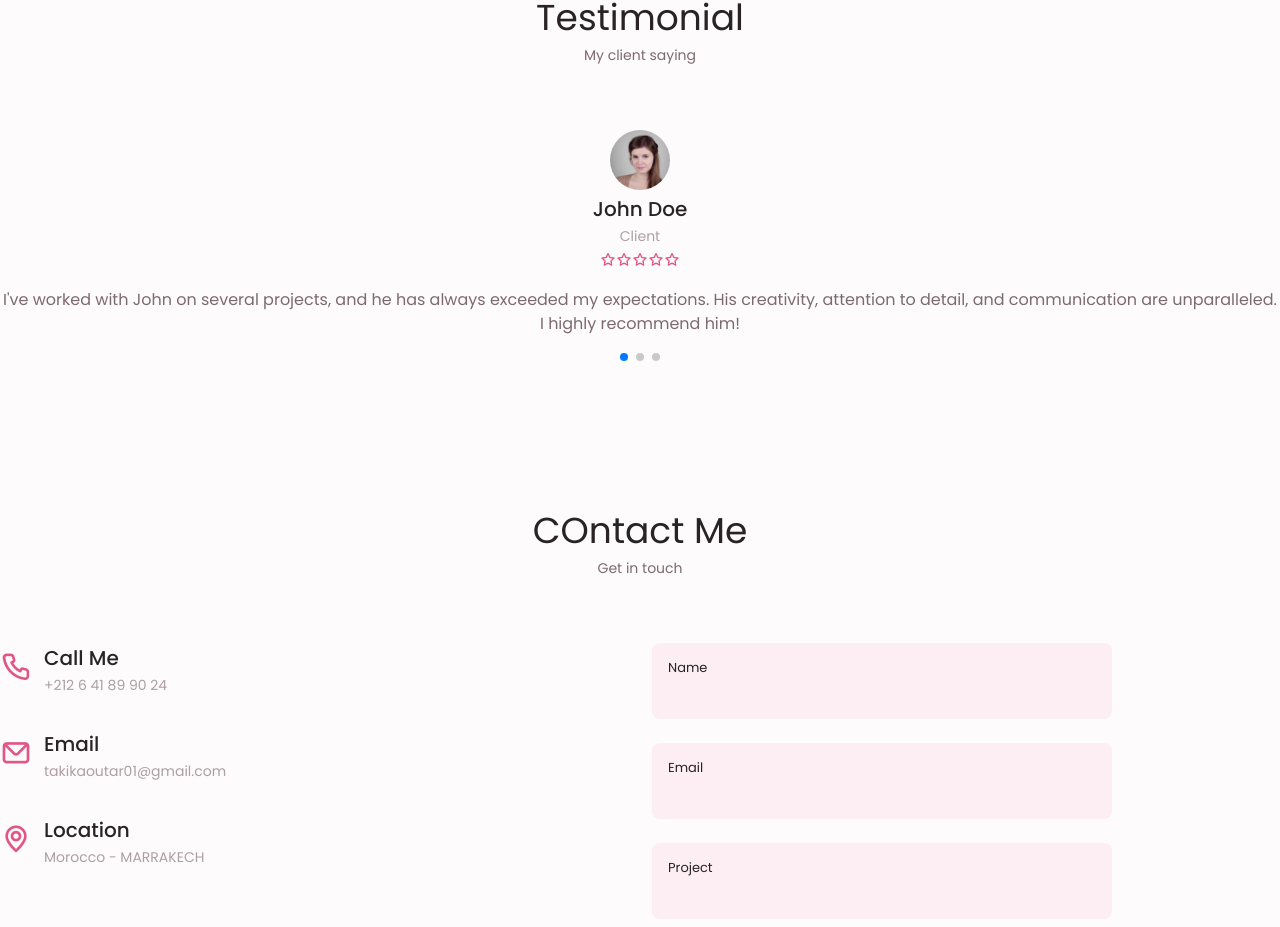
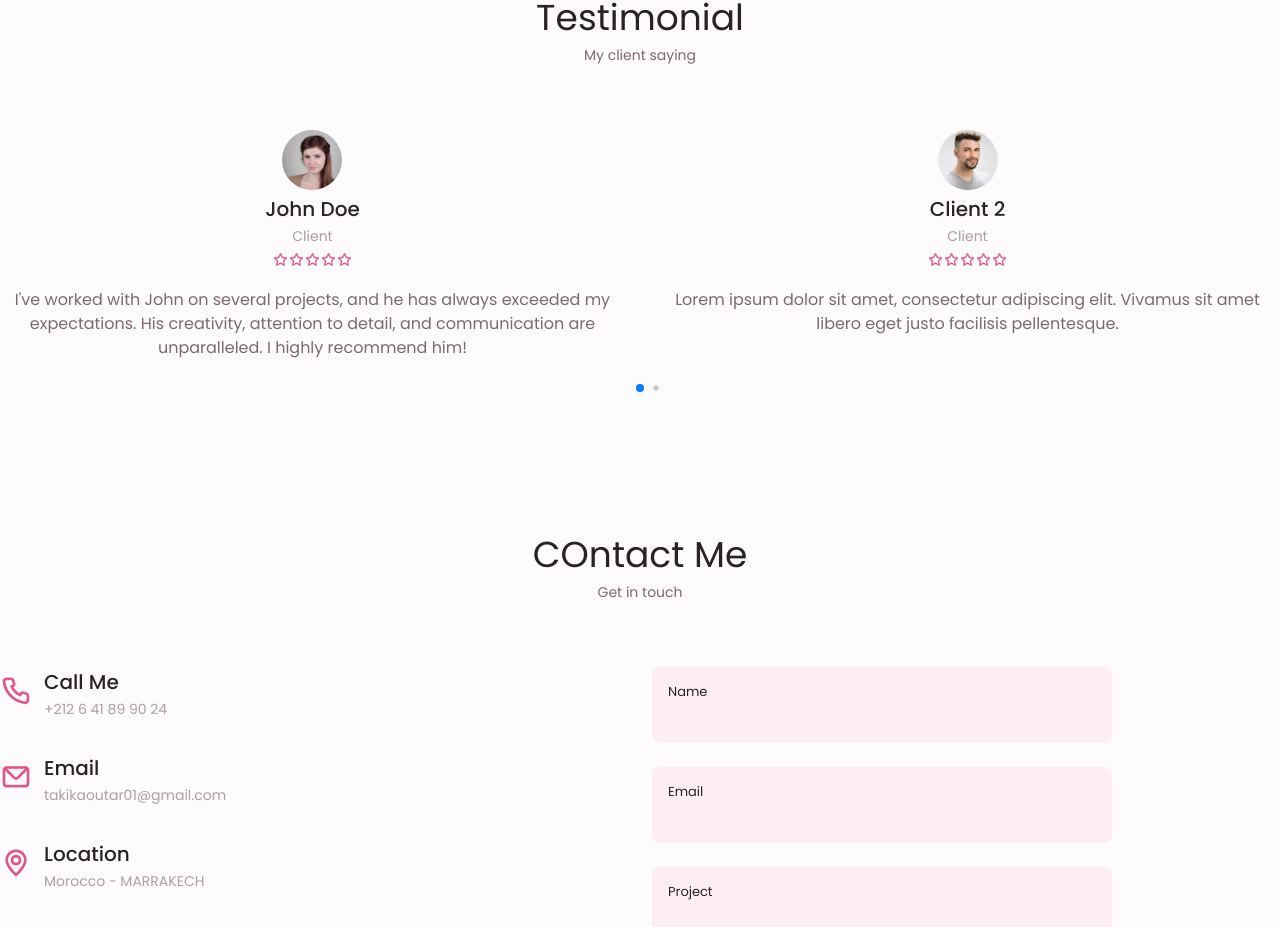
Before and after one commit to Kaoutar-Taki/Portfolio, a React (Vite) app in the folder portfolioReactTsTailwindCss/: page / in a window 1280 px wide. Shown: the part 4156-5083 px from the top of the page. Built offline with nearby package versions, Linux system fonts and the light colour scheme.

Commit message:
Enhance Testimonial component with dynamic rendering and improved Swiper configuration; comment out unused Swiper initialization in main.js

```diff
--- a/portfolioReactTsTailwindCss/src/components/Testimonial.tsx
+++ b/portfolioReactTsTailwindCss/src/components/Testimonial.tsx
@@ -5,21 +5,30 @@ import testimonial3 from "../img/testimonial3.jpg";
 
 import { Swiper, SwiperSlide } from "swiper/react";
 import { Pagination } from "swiper/modules";
+
+// Import Swiper styles
+import "swiper/css";
+import "swiper/css/pagination";
+
 const Testimonial: React.FC = () => {
   return (
     <section className="testimonial section md:py-[6rem] md:pb-[2rem]">
       <h2 className="section__title">Testimonial</h2>
       <span className="section__subtitle md:mb-16">My client saying</span>
-      <div className="testimonial__container container swiper-container md:mx-auto">
+      <div className="testimonial__container container md:mx-auto">
         <Swiper
           modules={[Pagination]}
-          pagination={{ clickable: true }}
+          pagination={{ clickable: true, dynamicBullets: true }}
           spaceBetween={30}
           slidesPerView={1}
-          className="swiper-wrapper"
+          breakpoints={{
+            568: {
+              slidesPerView: 2,
+            },
+          }}
         >
           {/* Testimonial 1 */}
-          <SwiperSlide className="testimonial__content swiper-slide">
+          <SwiperSlide className="testimonial__content">
             <div className="testimonial__data">
               <div className="testimonial__header">
                 <img
@@ -33,11 +42,12 @@ const Testimonial: React.FC = () => {
                 </div>
               </div>
               <div>
-                <i className="uil uil-star testimonial__icon-star"></i>
-                <i className="uil uil-star testimonial__icon-star"></i>
-                <i className="uil uil-star testimonial__icon-star"></i>
-                <i className="uil uil-star testimonial__icon-star"></i>
-                <i className="uil uil-star testimonial__icon-star"></i>
+                {[...Array(5)].map((_, index) => (
+                  <i
+                    key={index}
+                    className="uil uil-star testimonial__icon-star"
+                  ></i>
+                ))}
               </div>
             </div>
             <p className="testimonial__description">
@@ -47,63 +57,32 @@ const Testimonial: React.FC = () => {
             </p>
           </SwiperSlide>
 
-          {/* Testimonial 2 */}
-          <SwiperSlide className="testimonial__content swiper-slide">
+          {/* Additional Testimonials */}
+          {[testimonial2, testimonial3].map((imgSrc, index) => (
+            <SwiperSlide key={index} className="testimonial__content">
               <div className="testimonial__data">
                 <div className="testimonial__header">
-                <img
-                  src={testimonial2}
-                  alt="Client"
-                  className="testimonial__img"
-                />
+                  <img src={imgSrc} alt="Client" className="testimonial__img" />
                   <div>
-                  <h3 className="testimonial__name">Jane Smith</h3>
+                    <h3 className="testimonial__name">Client {index + 2}</h3>
                     <span className="testimonial__client">Client</span>
                   </div>
                 </div>
                 <div>
-                <i className="uil uil-star testimonial__icon-star"></i>
-                <i className="uil uil-star testimonial__icon-star"></i>
-                <i className="uil uil-star testimonial__icon-star"></i>
-                <i className="uil uil-star testimonial__icon-star"></i>
-                <i className="uil uil-star testimonial__icon-star"></i>
+                  {[...Array(5)].map((_, index) => (
+                    <i
+                      key={index}
+                      className="uil uil-star testimonial__icon-star"
+                    ></i>
+                  ))}
                 </div>
               </div>
               <p className="testimonial__description">
-              I've worked with John on several projects, and he has always
-              exceeded my expectations. His creativity, attention to detail, and
-              communication are unparalleled. I highly recommend him!
+                Lorem ipsum dolor sit amet, consectetur adipiscing elit. Vivamus
+                sit amet libero eget justo facilisis pellentesque.
               </p>
             </SwiperSlide>
-
-          {/* Testimonial 3 */}
-          <SwiperSlide className="testimonial__content swiper-slide">
-            <div className="testimonial__data">
-              <div className="testimonial__header">
-                <img
-                  src={testimonial3}
-                  alt="Client"
-                  className="testimonial__img"
-                />
-                <div>
-                  <h3 className="testimonial__name">Oussama Tailaba</h3>
-                  <span className="testimonial__client">Client</span>
-                </div>
-              </div>
-              <div>
-                <i className="uil uil-star testimonial__icon-star"></i>
-                <i className="uil uil-star testimonial__icon-star"></i>
-                <i className="uil uil-star testimonial__icon-star"></i>
-                <i className="uil uil-star testimonial__icon-star"></i>
-                <i className="uil uil-star testimonial__icon-star"></i>
-              </div>
-            </div>
-            <p className="testimonial__description">
-              I've worked with John on several projects, and he has always
-              exceeded my expectations. His creativity, attention to detail, and
-              communication are unparalleled. I highly recommend him!
-            </p>
-          </SwiperSlide>
+          ))}
         </Swiper>
       </div>
     </section>
--- a/portfolioReactTsTailwindCss/src/js/main.js
+++ b/portfolioReactTsTailwindCss/src/js/main.js
@@ -106,21 +106,21 @@
 // });
 
 /*==================== TESTIMONIAL ====================*/
-let swiperTestimonial = new Swiper('.testimonial__container', {
-    loop: true,
-    grabCursor: true,
-    spaceBetween: 28,
-    pagination: {
-        el: '.swiper-pagination',
-        clickable: true,
-        dynamicBullets: true,
-    },
-    breakpoints: {
-        568: {
-            slidesPerView: 2,
-        },
-    }
-});
+// let swiperTestimonial = new Swiper('.testimonial__container', {
+//     loop: true,
+//     grabCursor: true,
+//     spaceBetween: 28,
+//     pagination: {
+//         el: '.swiper-pagination',
+//         clickable: true,
+//         dynamicBullets: true,
+//     },
+//     breakpoints: {
+//         568: {
+//             slidesPerView: 2,
+//         },
+//     }
+// });
 
 /*==================== SCROLL SECTIONS ACTIVE LINK ====================*/
 const sections = document.querySelectorAll('section[id]')
```
Lines whose indentation alone changed are shown as unchanged.
